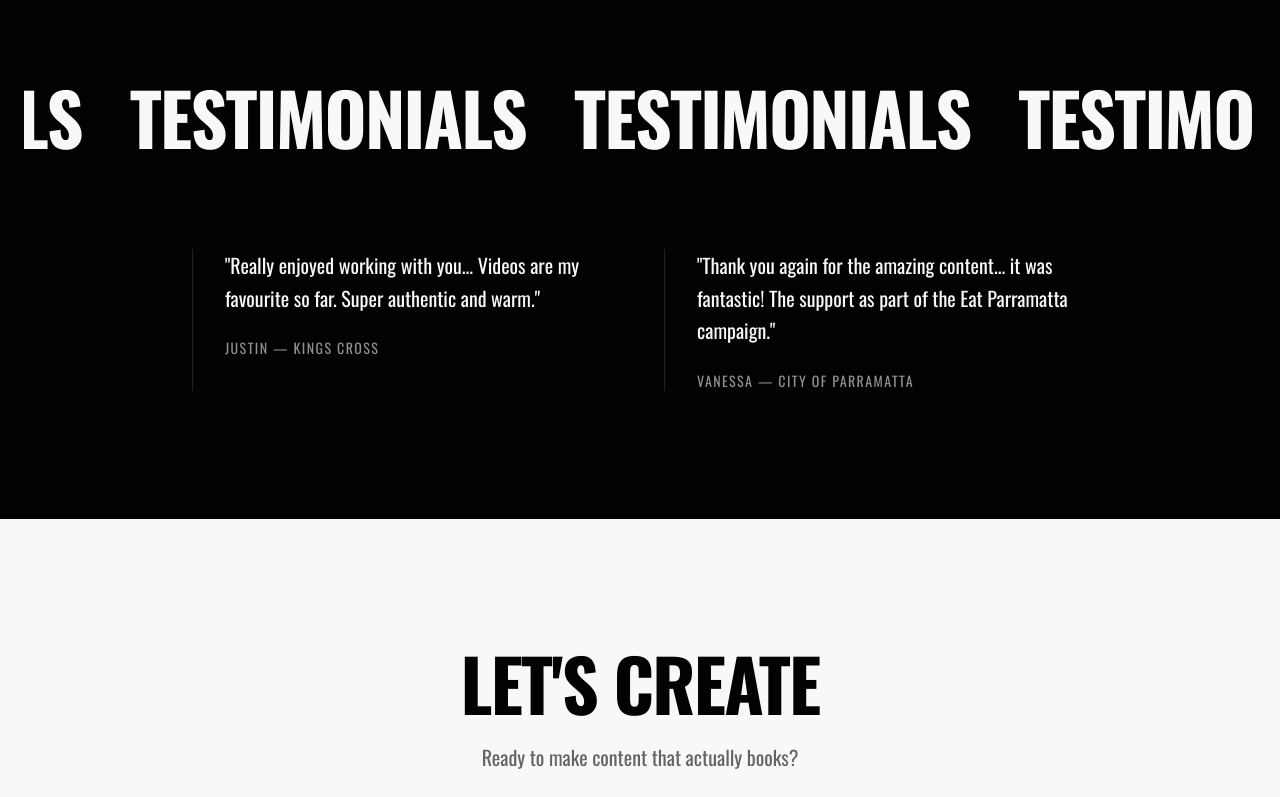
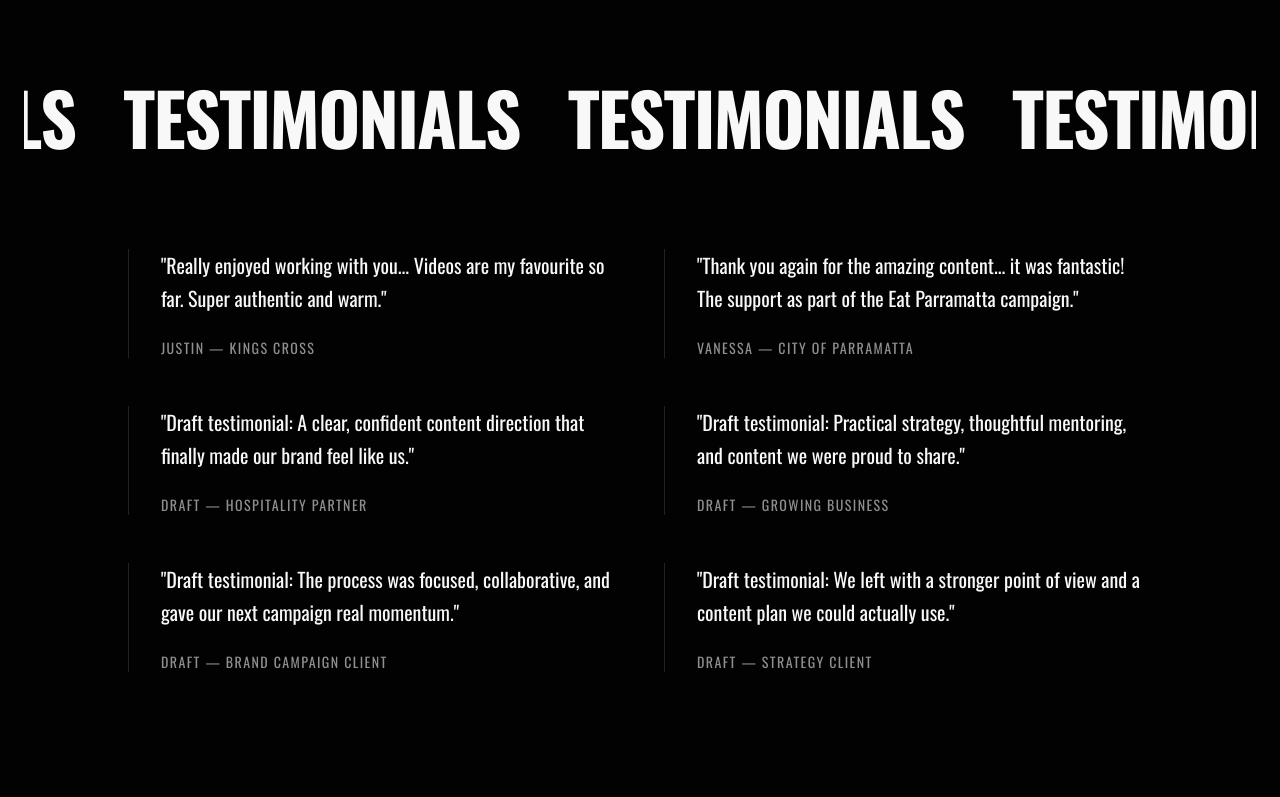
Before and after one commit to cella2b/cella-repo, a Next.js app: page / in a window 1280 px wide. Shown: the part 3164-3961 px from the top of the page. Built offline with nearby package versions, Linux system fonts and the light colour scheme.

Commit message:
feat: update testimonial layout and add draft testimonials
Co-authored-by: cella2b <252169652+cella2b@users.noreply.github.com>

```diff
--- a/app/page.tsx
+++ b/app/page.tsx
@@ -355,7 +355,7 @@ export default function Home() {
             </div>
           </div>
 
-          <div className="grid grid-cols-1 md:grid-cols-2 gap-8 md:gap-12 max-w-4xl mx-auto">
+          <div className="grid grid-cols-1 gap-8 md:grid-cols-2 md:gap-12 max-w-5xl mx-auto">
             <div className="border-l border-border pl-6 md:pl-8">
               <p className="text-foreground text-lg md:text-xl leading-relaxed mb-6 font-light">
                 "Really enjoyed working with you... Videos are my favourite so far. Super authentic and warm."
@@ -365,10 +365,37 @@ export default function Home() {
 
             <div className="border-l border-border pl-6 md:pl-8">
               <p className="text-foreground text-lg md:text-xl leading-relaxed mb-6 font-light">
-                "Thank you again for the amazing content... it was fantastic! The support as part of the Eat Parramatta
-                campaign."
+                "Thank you again for the amazing content... it was fantastic! The support as part of the Eat Parramatta campaign."
               </p>
               <p className="text-muted-foreground text-sm tracking-widest uppercase">Vanessa — City of Parramatta</p>
+            </div>
+
+            <div className="border-l border-border pl-6 md:pl-8">
+              <p className="text-foreground text-lg md:text-xl leading-relaxed mb-6 font-light">
+                "Draft testimonial: A clear, confident content direction that finally made our brand feel like us."
+              </p>
+              <p className="text-muted-foreground text-sm tracking-widest uppercase">Draft — Hospitality Partner</p>
+            </div>
+
+            <div className="border-l border-border pl-6 md:pl-8">
+              <p className="text-foreground text-lg md:text-xl leading-relaxed mb-6 font-light">
+                "Draft testimonial: Practical strategy, thoughtful mentoring, and content we were proud to share."
+              </p>
+              <p className="text-muted-foreground text-sm tracking-widest uppercase">Draft — Growing Business</p>
+            </div>
+
+            <div className="border-l border-border pl-6 md:pl-8">
+              <p className="text-foreground text-lg md:text-xl leading-relaxed mb-6 font-light">
+                "Draft testimonial: The process was focused, collaborative, and gave our next campaign real momentum."
+              </p>
+              <p className="text-muted-foreground text-sm tracking-widest uppercase">Draft — Brand Campaign Client</p>
+            </div>
+
+            <div className="border-l border-border pl-6 md:pl-8">
+              <p className="text-foreground text-lg md:text-xl leading-relaxed mb-6 font-light">
+                "Draft testimonial: We left with a stronger point of view and a content plan we could actually use."
+              </p>
+              <p className="text-muted-foreground text-sm tracking-widest uppercase">Draft — Strategy Client</p>
             </div>
           </div>
         </div>
```
